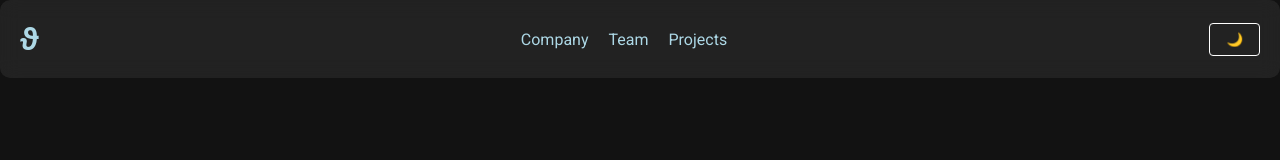
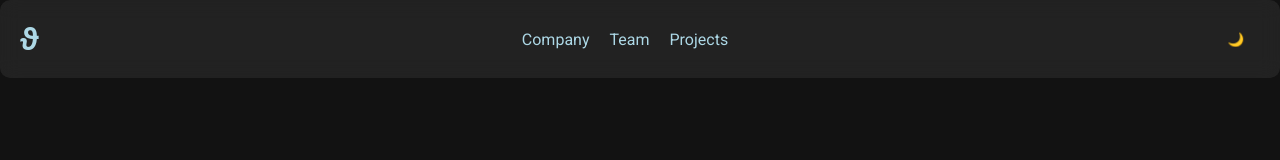
Before and after one commit to theta-ai-lab/theta-ai-site, a React (Create React App) app: page / in a window 1280 px wide. Shown: the top 160 px of the page. Built offline with nearby package versions, Linux system fonts and the light colour scheme.

Commit message:
feat: Remove border from mode-toggle button

```diff
--- a/src/components/Header.css
+++ b/src/components/Header.css
@@ -189,6 +189,12 @@
     display: flex;
   }
 
+  .mode-toggle {
+    border: none; /* Remove the border */
+    outline: none; /* Remove focus outline */
+    background: transparent; /* Ensure no background */
+  }
+
   /* Mobile Styles */
   @media screen and (max-width: 768px) {
     .navbar {
@@ -227,6 +233,6 @@
     border: none; /* Remove the border */
     outline: none; /* Remove focus outline */
     background: transparent; /* Ensure no background */
-}
+  }
 
   }
```
